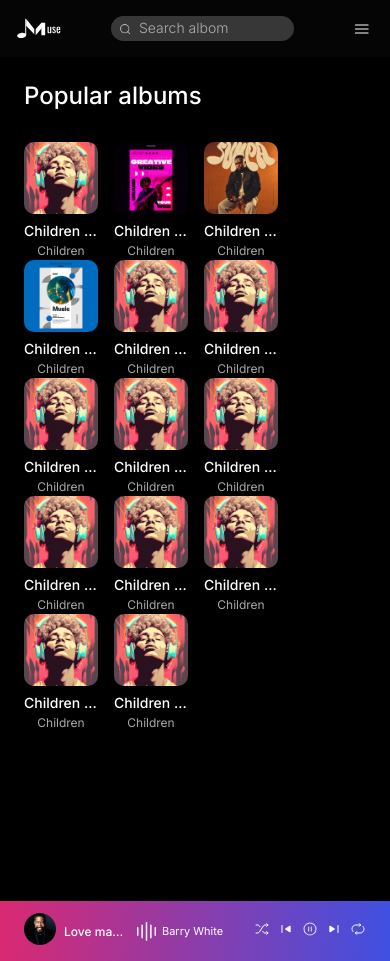
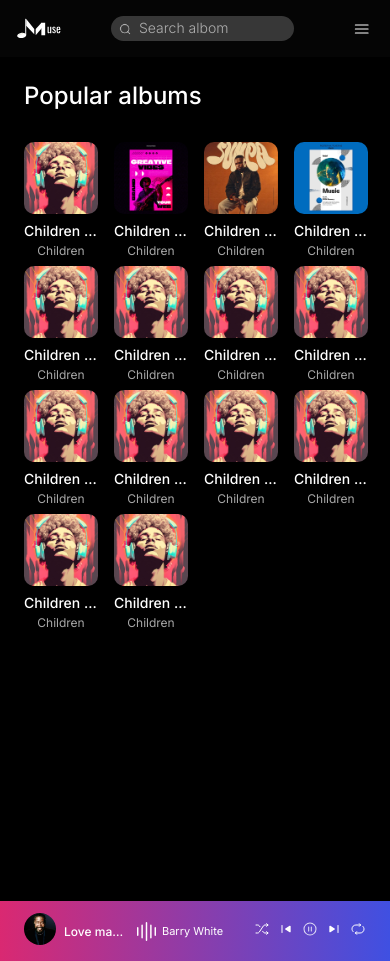
Before and after one commit to nikushabitskinashvili/muse, a Next.js app: page /albums in a window 390 px wide. Built offline with nearby package versions, Linux system fonts and the light colour scheme.

Commit message:
feat: refactor and finish album page

```diff
--- a/app/(authorised)/albums/page.module.scss
+++ b/app/(authorised)/albums/page.module.scss
@@ -33,9 +33,12 @@
 @media screen and (min-width : 768px) and (max-width: 1024px) {
     .container {
         gap: 24px 20px;
+        display: grid;
+        grid-template-columns: repeat(4, 1fr);
+
     }
 
-    .main{
+    .main {
         overflow-y: scroll;
     }
 }
@@ -43,12 +46,13 @@
 
 @media only screen and (max-width: 767px) {
     .container {
-        gap: 20px 16px;
+        gap: 26px 16px;
         width: 100%;
-        align-items: center;
+        display: grid;
+        grid-template-columns: repeat(4, 1fr);
     }
 
-    .main{
+    .main {
         overflow-y: scroll;
     }
 
```
